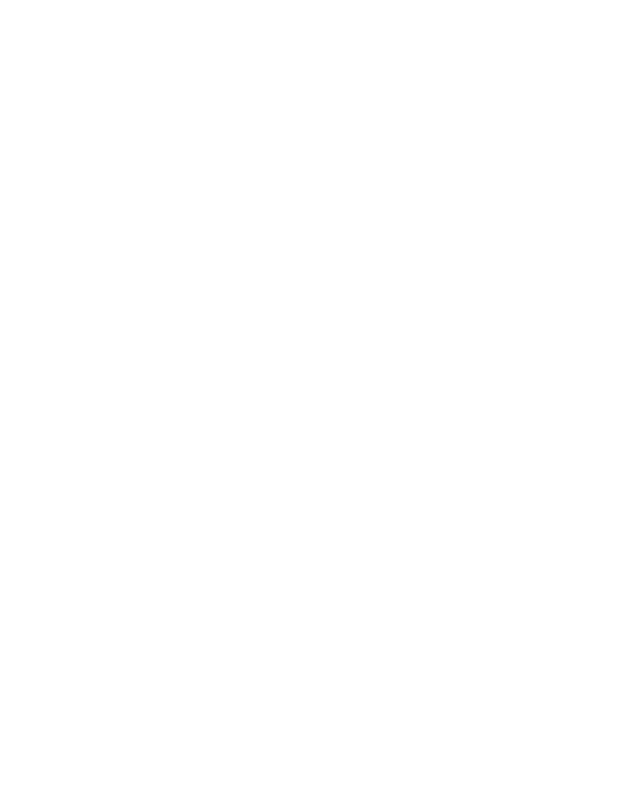
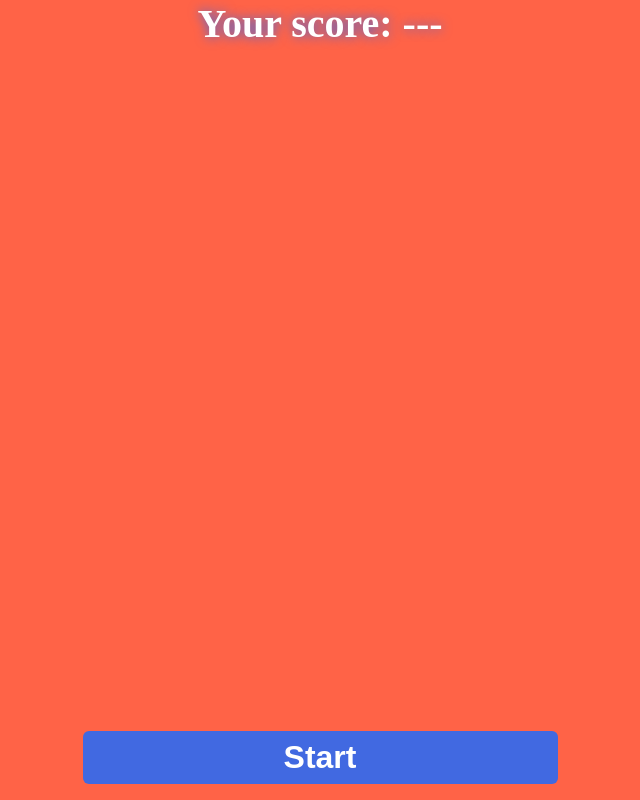
Before and after one commit to UltiPro/Memory-Color-Master, a website: page Memory Color Master/index.html in a window 1280 px wide. Shown: the whole page, without its empty margins (320-960 px from the left). Drawn offline with nearby package versions, Linux system fonts and the light colour scheme.

Commit message:
First update

```diff
--- a/Memory Color Master/index.html
+++ b/Memory Color Master/index.html
@@ -1,12 +1,27 @@
 <!DOCTYPE html>
-<html lang="pl">
+<html lang="en">
+
 <head>
     <meta charset="UTF-8">
     <meta name="viewport" content="width=device-width, initial-scale=1.0">
-    <title>Document</title>
+    <title>Memory Color Master</title>
+    <link rel="stylesheet" href="style.css" />
 </head>
+
 <body>
+    <div class="game">
+        <div class="game-score">
+            Your score: <span id="score">---</span>
+        </div>
+        <div class="game-box">
 
+        </div>
+        <div class="game-reset">
+            <button id="reset-button">Start</button>
+        </div>
+    </div>
 </body>
-    <script src="node_modules/jquery/dist/jquery.js"></script>
+<script src="node_modules/jquery/dist/jquery.js"></script>
+<script src="index.js"></script>
+
 </html>
--- a/Memory Color Master/index.js
+++ b/Memory Color Master/index.js
@@ -0,0 +1,15 @@
+$(function () {
+    $("#reset-button").on("click", function (e) {
+
+        const circle = document.createElement('span');
+        circle.classList.add('circle');
+        circle.style.top = (e.clientY - e.delegateTarget.offsetParent.offsetTop) + 'px';
+        circle.style.left = (e.clientX - e.delegateTarget.offsetParent.offsetLeft) + 'px';
+
+        e.target.appendChild(circle);
+
+        setTimeout(() => {
+            circle.remove();
+        }, 300);
+    });
+});
--- a/Memory Color Master/style.css
+++ b/Memory Color Master/style.css
@@ -0,0 +1,93 @@
+*,
+*::before,
+*::after {
+    margin: 0;
+    padding: 0;
+    box-sizing: border-box;
+}
+
+:root {
+    --box-size: 475px;
+    --text: #fff;
+    --background: tomato;
+    --second-background: royalblue;
+}
+
+html,
+body {
+    display: flex;
+    justify-content: center;
+    align-items: center;
+    color: var(--text);
+    text-shadow: 0px 0px 12px var(--second-background);
+    background-color: var(--background);
+}
+
+.game {
+    width: var(--box-size);
+}
+
+.game-score {
+    text-align: center;
+    font-weight: bold;
+    font-size: 2.5rem;
+}
+
+
+
+
+
+
+.game-box {
+    height: var(--box-size);
+}
+
+
+
+
+
+
+.game-reset {
+    position: absolute;
+    bottom: 0;
+    width: var(--box-size);
+}
+
+.game-reset #reset-button {
+    position: relative;
+    width: 100%;
+    padding: 0.5rem 1rem;
+    margin-bottom: 1rem;
+    color: var(--text);
+    font-weight: bold;
+    font-size: 2rem;
+    background-color: var(--second-background);
+    border-radius: 6px;
+    cursor: pointer;
+    border: none;
+    overflow: hidden;
+    outline: none;
+}
+
+.game-reset #reset-button:focus {
+    outline: none;
+}
+
+.circle {
+    position: absolute;
+    top: 0;
+    left: 0;
+    width: 80px;
+    height: 80px;
+    background-color: var(--text);
+    border-radius: 50%;
+    transform: translate(-50%, -50%) scale(0);
+    animation: zoom .3s
+}
+
+@keyframes zoom {
+    to {
+        transform: translate(-50%, -50%) scale(2);
+        opacity: 0;
+    }
+}
```
